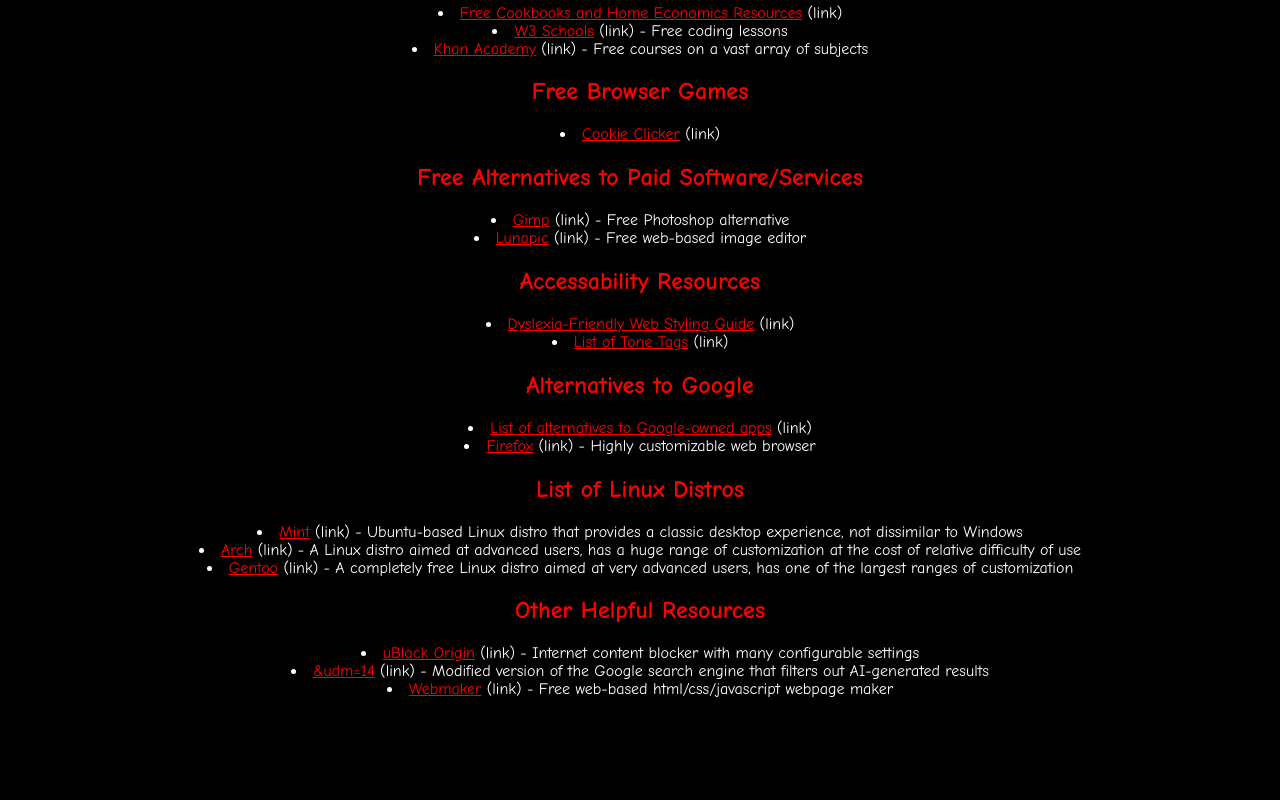
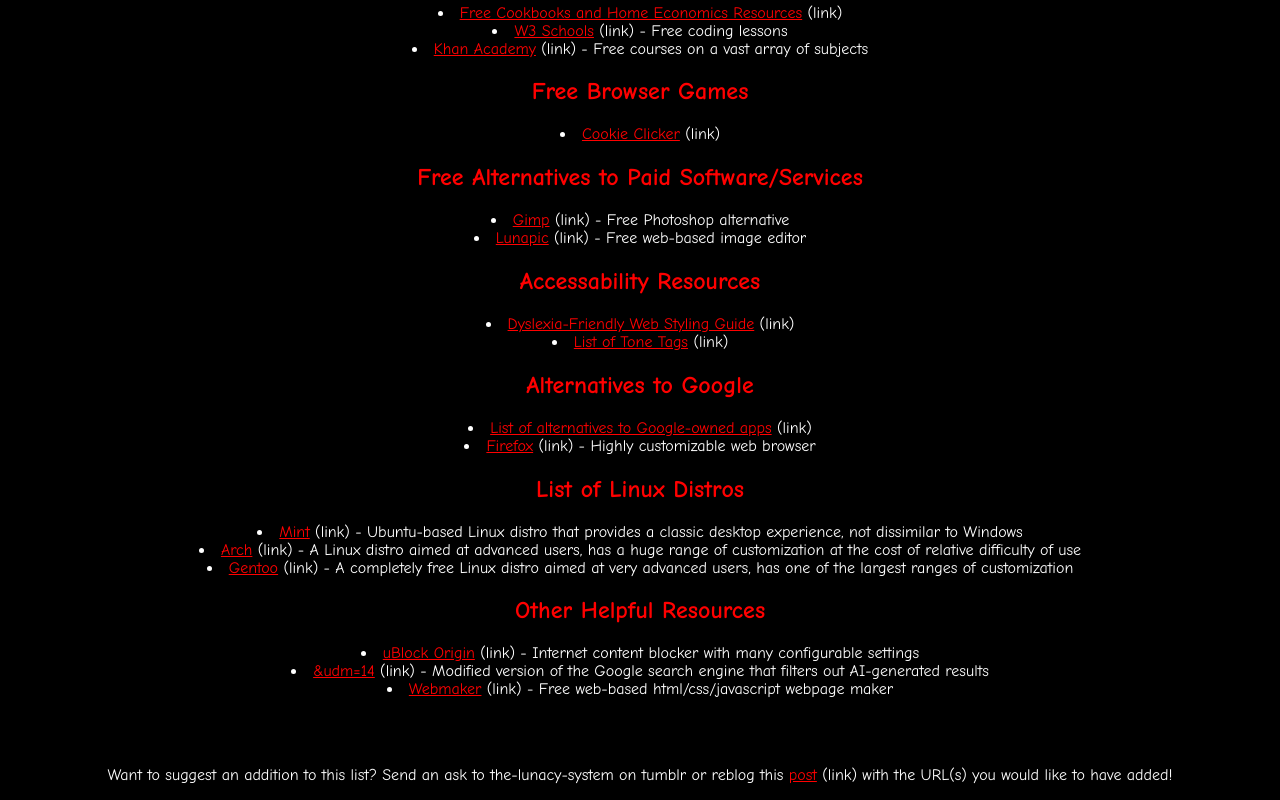
Before and after one commit to Undefined-02/linklist.github.io, a plain HTML site: page index.html in a window 1280 px wide. Shown: the part 428-1228 px from the top of the page. Before the commit the page ends 1142 px from the top, so only its background shows below. Drawn offline with Linux system fonts and the light colour scheme.

Commit message:
Update index.html

```diff
--- a/index.html
+++ b/index.html
@@ -128,7 +128,6 @@ function topFunction() {
         <li><a href="https://udm14.com/">&udm=14</a> (link) - Modified version of the Google search engine that filters out AI-generated results</li>
         <li><a href="https://webmaker.app">Webmaker</a> (link) - Free web-based html/css/javascript webpage maker</li>
     </p>
-
-
-
+    <br><br>
+    <p>Want to suggest an addition to this list? Send an ask to the-lunacy-system on tumblr or reblog this <a href="https://www.tumblr.com/the-lunacy-system/783012715782340608/the-list-of-links?source=share">post</a> (link) with the URL(s) you would like to have added!</p>
 </body>
```
